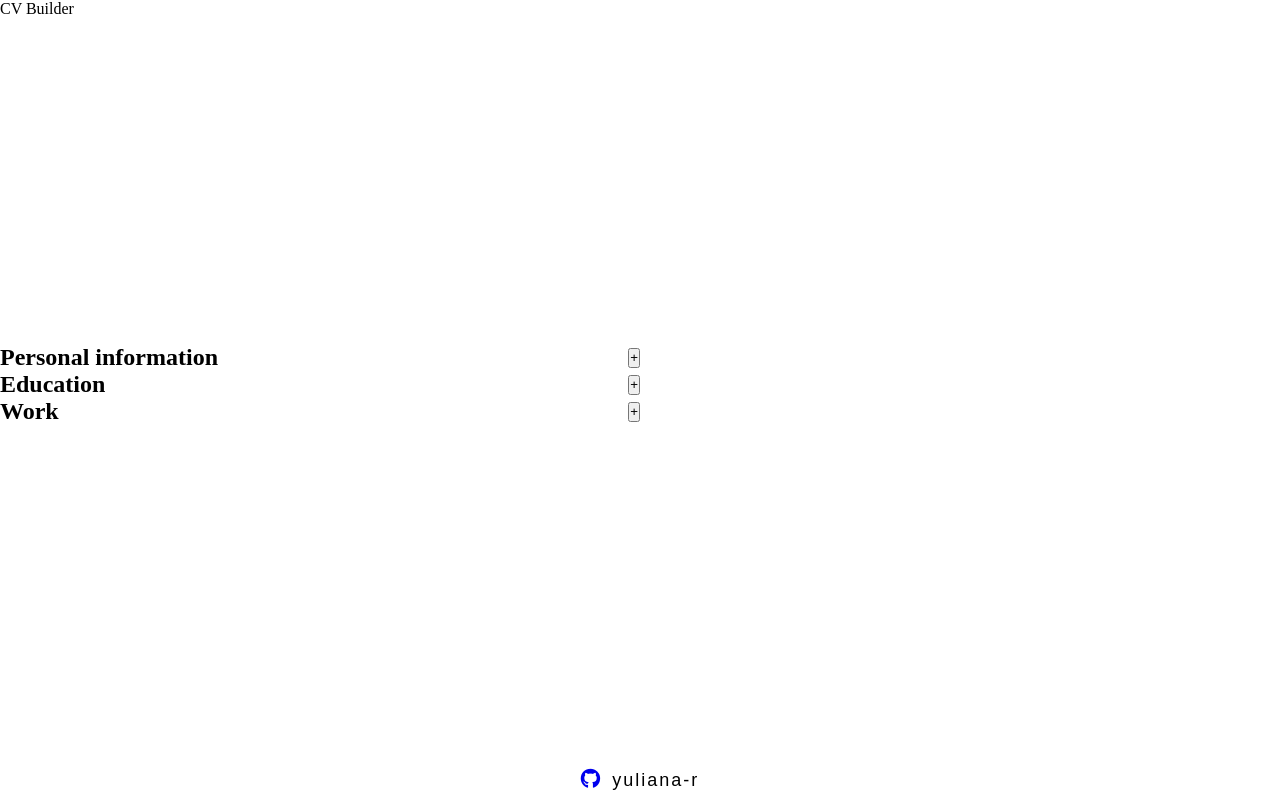
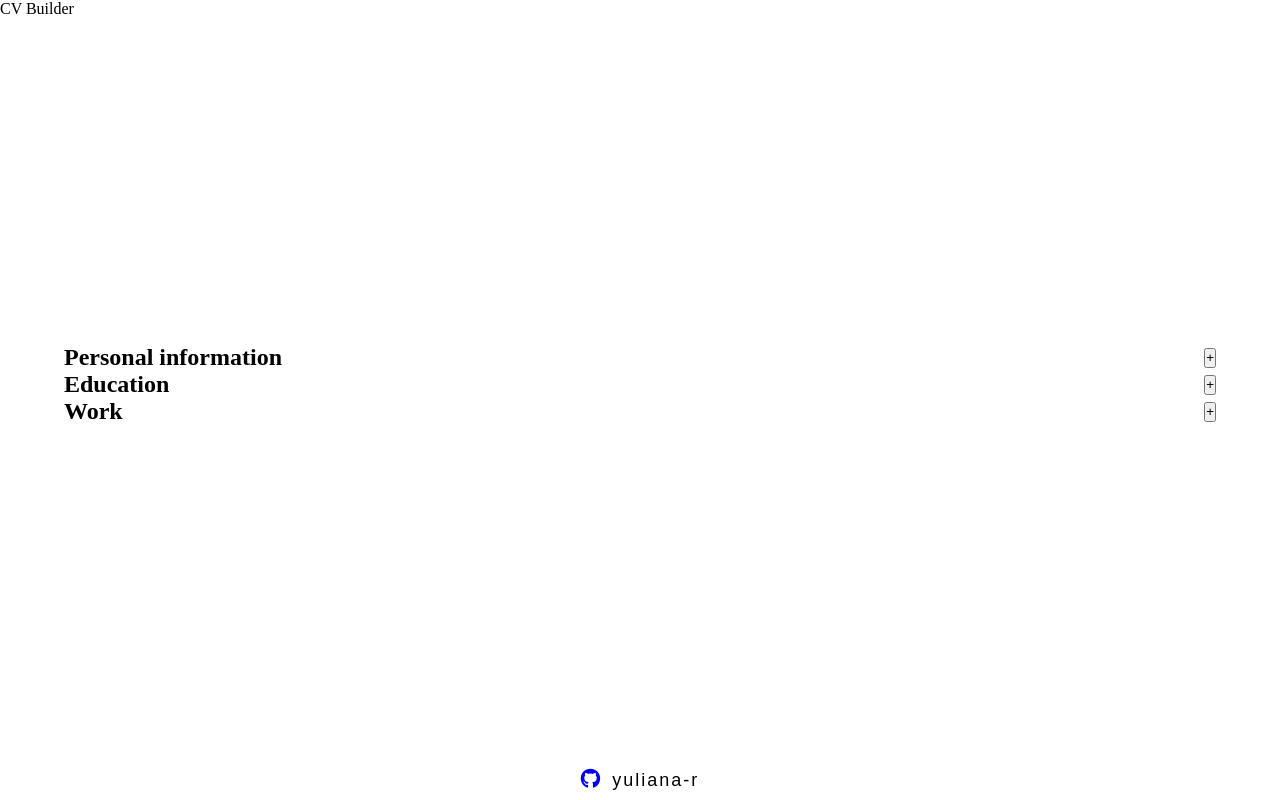
Before and after one commit to yuliana-r/cv-app, a React (Vite) app: page / in a window 1280 px wide. Built offline with nearby package versions, Linux system fonts and the light colour scheme.

Commit message:
Update personal section

```diff
--- a/index.html
+++ b/index.html
@@ -8,7 +8,7 @@
       crossorigin="anonymous"
     ></script>
     <meta name="viewport" content="width=device-width, initial-scale=1.0" />
-    <title>CV App Builder</title>
+    <title>Resume Builder</title>
   </head>
   <body>
     <div id="root"></div>
--- a/src/App.css
+++ b/src/App.css
@@ -1,10 +1,32 @@
 .main-content {
   display: flex;
-  justify-content: space-between;
-  align-items: flex-start;
+  flex-direction: column;
+  justify-content: space-around;
+  align-items: center;
+  width: 100%;
 }
 
 .right-side,
 .left-side {
   width: 50%;
 }
+
+.section-bar {
+  width: 100%;
+  display: flex;
+  justify-content: space-between;
+  align-items: center;
+}
+
+.personal-section,
+.education-section,
+.work-section {
+  width: 90%;
+}
+
+.field {
+  width: 70%;
+  display: flex;
+  align-items: center;
+  justify-content: space-between;
+}
--- a/src/App.jsx
+++ b/src/App.jsx
@@ -1,6 +1,6 @@
 import Personal from './components/Personal'
 import Work from './components/Work'
-import Preview from './components/Preview'
+// import Preview from './components/Preview'
 import Education from './components/Education'
 import Footer from './components/Footer'
 import Header from './components/Header'
@@ -10,16 +10,16 @@ export default function App() {
   return (
     <>
       < Header />
-      <div className='main-content'>
-        <div className='left-side'>
-          < Personal />
-          < Education />
-          < Work />
-        </div>
-        <div className='right-side'>
+      {/* <div className='main-content'> */}
+      <main className='main-content'>
+        < Personal />
+        < Education />
+        < Work />
+      </main>
+      {/* <div className='right-side'>
           < Preview />
-        </div>
-      </div>
+        </div> */}
+      {/* </div> */}
       < Footer />
     </>
   )
--- a/src/components/Education.jsx
+++ b/src/components/Education.jsx
@@ -1,4 +1,5 @@
 import ExpandableSection from './ExpandableSection';
+import '../App.css'
 
 export default function Education() {
 
--- a/src/components/ExpandableSection.jsx
+++ b/src/components/ExpandableSection.jsx
@@ -14,7 +14,10 @@ export default function ExpandableSection(props) {
         <h2>{props.title}</h2>
         <button onClick={toggleExpand} className='expand-btn'>{expanded ? '-' : '+'}</button>
       </div>
-      {expanded && <div className='section-content'>{props.children}</div>}
+      {/* {expanded && <div className='section-content'>{props.children}</div>} */}
+      <div className={`section-content ${expanded ? 'expanded' : ''}`}>
+        {props.children}
+      </div>
     </>
   )
 }
--- a/src/components/Personal.jsx
+++ b/src/components/Personal.jsx
@@ -1,5 +1,6 @@
 import { useState } from 'react'
 import ExpandableSection from './ExpandableSection';
+import '../App.css'
 
 export default function Personal() {
   const [personalInfo, setPersonalInfo] = useState((
@@ -15,8 +16,8 @@ export default function Personal() {
   ));
 
   function handleChange(e) {
+    const {name, value} = e.target;
     setPersonalInfo(prevPersonalInfo => {
-      const {name, value} = e.target;
       return {
         ...prevPersonalInfo,
         [name]: value
@@ -52,6 +53,7 @@ export default function Personal() {
     <div className='personal-section'>
       <ExpandableSection title="Personal information">
         <form onSubmit={handleSubmit}>
+          <div className='field'>
             <label htmlFor="firstName">First name <span className='required'>*</span>:</label>
             <input
               id="firstName"
@@ -61,7 +63,10 @@ export default function Personal() {
               onChange={handleChange}
               value={personalInfo.firstName}
               required />
-          <label htmlFor="firstName">Last name <span className='required'>*</span>:</label>
+          </div>
+
+          <div className='field'>
+            <label htmlFor="lastName">Last name <span className='required'>*</span>:</label>
             <input
               id="lastName"
               type="text"
@@ -70,6 +75,9 @@ export default function Personal() {
               onChange={handleChange}
               value={personalInfo.lastName}
               required />
+          </div>
+
+          <div className='field'>
             <label htmlFor="email">Email address <span className='required'>*</span>:</label>
             <input
               id="email"
@@ -79,6 +87,9 @@ export default function Personal() {
               onChange={handleChange}
               value={personalInfo.email}
               required />
+          </div>
+
+          <div className='field'>
             <label htmlFor="phone">Phone number <span className='required'>*</span>:</label>
             <input
               id="phone"
@@ -89,6 +100,9 @@ export default function Personal() {
               onChange={handleChange}
               value={personalInfo.phone}
               required />
+          </div>
+
+          <div className='field'>
             <label htmlFor="location">Location:</label>
             <input
               id="location"
@@ -97,7 +111,9 @@ export default function Personal() {
               name="location"
               onChange={handleChange}
               value={personalInfo.location} />
+          </div>
 
+          <div className='field'>
             <label htmlFor="summary">Personal summary:</label>
             <textarea
               id="summary"
@@ -107,9 +123,9 @@ export default function Personal() {
               value={personalInfo.summary}
               cols="30"
               rows="5" />
+          </div>
 
           {saveButton}
-
         </form>
       </ExpandableSection>
     </div>
@@ -129,9 +145,9 @@ export default function Personal() {
   )
 
   return(
-    <div>
-      { editMode ? editContent : submittedContent }
-    </div>
+    // <div>
+    editMode ? editContent : submittedContent
+    // </div>
 
   )
 }
--- a/src/components/Work.jsx
+++ b/src/components/Work.jsx
@@ -1,4 +1,5 @@
 import ExpandableSection from './ExpandableSection'
+import '../App.css'
 
 export default function Work() {
   return(
--- a/src/styles/ExpandableSection.css
+++ b/src/styles/ExpandableSection.css
@@ -1,7 +1,7 @@
 .section-bar {
+    width: 80%;
     display: flex;
     justify-content: space-between;
-    align-items: center;
 }
 
 .expand-btn {
@@ -9,5 +9,12 @@
 }
 
 .section-content {
-    transition: max-height 0.2s ease-out;
+    max-height: 0;
+    overflow: hidden;
+    transition: max-height 0.8s ease-in-out;
 }
+
+.section-content.expanded {
+    max-height: 1000px;
+    /* Adjust the value to fit your content's height */
+}
```
Also changed, not shown: src/components/Preview.jsx (deleted, +0 -7 lines). Lines whose indentation alone changed are shown as unchanged.
